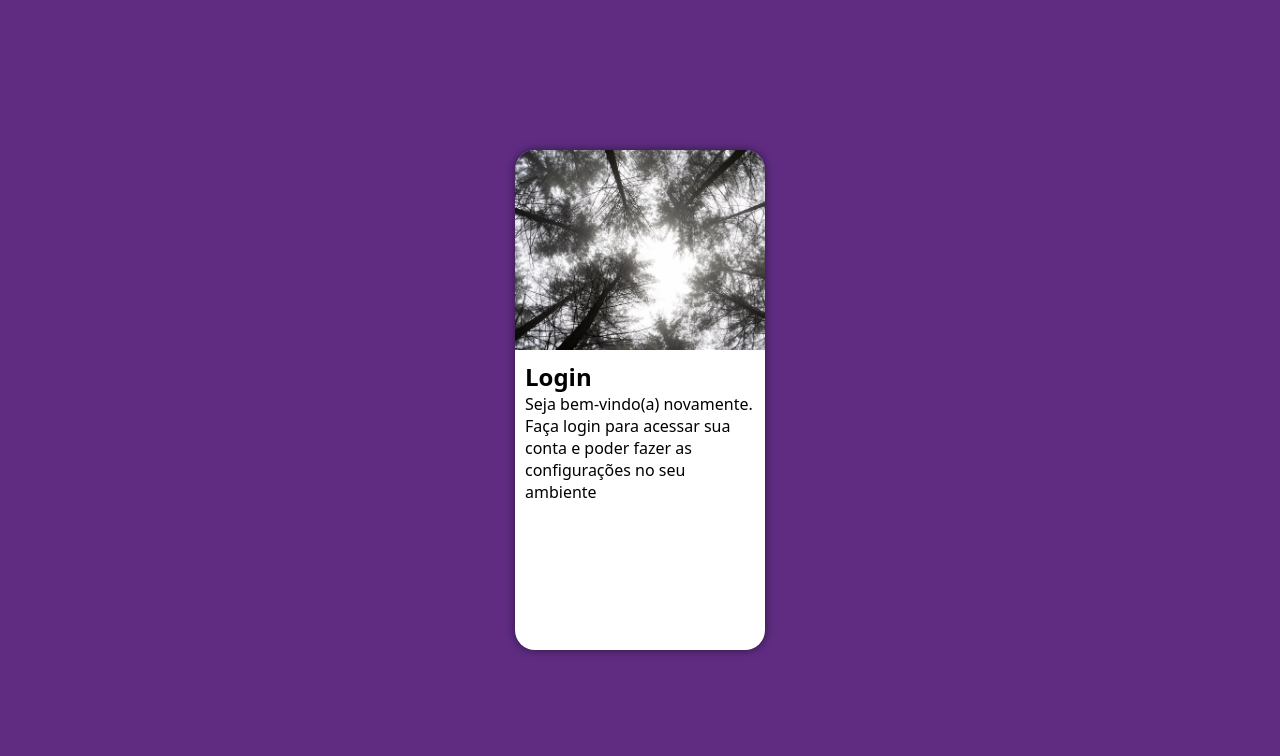
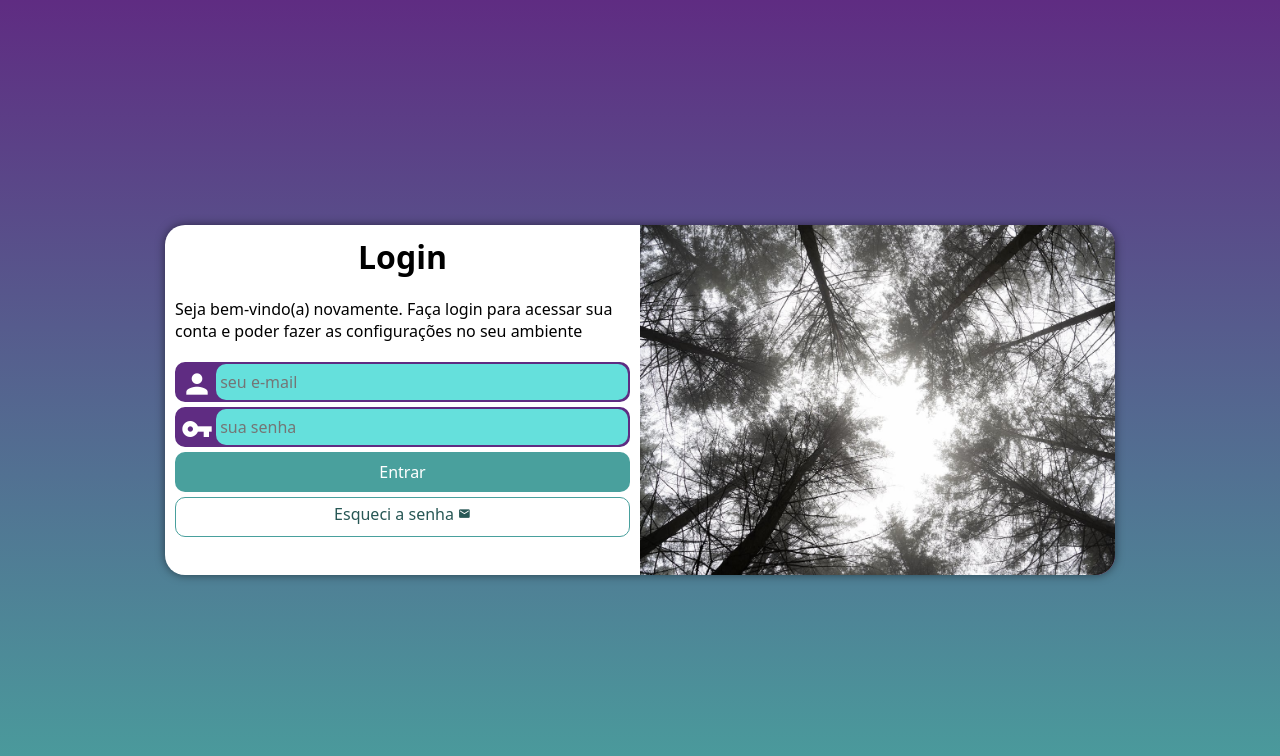
Before and after one commit to MoisesUilian/projeto-login, a plain HTML site: page index.html in a window 1280 px wide. Drawn offline with Linux system fonts and the light colour scheme.

Commit message:
projeto-login finalizado

```diff
--- /dev/null
+++ b/estilos/media-query.css
@@ -0,0 +1,69 @@
+@charset "UTF-8";
+
+@media screen and (min-width: 768px) and (max-width: 992px) {
+/* TABLETS */
+
+    body {
+        background-image: linear-gradient(to top, #49a09d, #5f2c82);
+    }
+
+    section#login {
+        width: 80vw;
+        height: 300px;
+        /* height: 500px; testando menu de celulca ocupando a tela completa */
+    }
+
+    section#login > div#imagem {
+        float: left;
+        width: 30%;
+        height: 100%;
+        background-position: center center;
+    }
+
+    section#login > div#formulario {
+        float: right;
+        width: 70%;
+    }
+
+    div#formulario > p {
+        margin: 10px 0px;
+    }
+
+}
+
+
+@media screen and (min-width: 992px) {
+/* TELAS GRANDES */
+
+    body {
+        background-image: linear-gradient(to top, #49a09d, #5f2c82);
+    }
+
+    section#login {
+        width: 950px;
+        height: 350px;
+        /* height: 500px; testando menu de celulca ocupando a tela completa */
+    }
+
+    section#login > div#imagem {
+        float: right;
+        width: 50%;
+        height: 100%;
+    }
+
+    section#login > div#formulario {
+        float: left;
+        width: 50%;
+    }
+
+    div#formulario > h1 {
+        font-size: 2em;
+    }
+
+    div#formulario > p {
+        font-size: 1em;
+        margin: 20px 0px;
+    }
+
+
+}
--- a/estilos/style.css
+++ b/estilos/style.css
@@ -29,20 +29,24 @@ section#login {
     position: absolute;
     top: 50%;
     left: 50%;
-    transform: translate(-50%, -50%);
     background-color: white;
-    width: 250px;
+    width: 260px;
     height: 500px;
+    /* width: 100vw;
+    height: 100vh; testando menu de celulca ocupando a tela completa */
     border-radius: 20px;
     overflow: hidden;
     box-shadow: 0px 0px 10px rgba(0, 0, 0, 0.5);
+
+    transition:  width 0.3s ease, height 0.3s ease;
+    transform: translate(-50%, -50%);
 }
 
 section#login > div#imagem {
     display: block;
     background: #5f2c82 url(../imagens/fundo.jpg) no-repeat;
     background-size: cover;
-    /* background-position: left bottom; */
+    background-position: left bottom;
     height: 200px;
 }
 
@@ -50,3 +54,93 @@ section#login > div#formulario {
     display: block;
     padding: 10px;
 }
+
+section#login > div#formulario > h1 {
+    text-align: center;
+    margin-bottom: 10px;
+
+}
+
+div#formulario > p {
+    font-size: 0.8em;
+}
+
+form > div.campo {
+    background-color: #5f2c82;
+    border: 2px solid #5f2c82;
+    width: 100%;
+    height: 40px;
+    display: block;
+    border-radius: 10px;
+    margin: 5px 0px;
+}
+
+div.campo > label {
+    display: none;
+}
+
+div.campo > span {
+    color: white;
+    /* background-color: black; */
+    font-size: 2em;
+    width: 35px;
+    padding: 4px;
+}
+
+div.campo > input {
+    background-color: #65e0dc;
+    font-size: 1em;
+    width: calc(100% - 39.5px);
+    height: 100%;
+    border: 0;
+    border-radius: 10px;
+    padding: 4px;
+    transform: translateY(-12px);
+}
+
+div.campo > input:focus {
+    background-color: white;
+}
+
+form > input[type=submit] {
+    display: block;
+    font-size: 1em;
+    width: 100%;
+    height: 40px;
+    background-color: #49a09d;
+    color: white;
+    border: none;
+    border-radius: 10px;
+    cursor: pointer;
+}
+
+form > input[type=submit]:hover {
+    background-color: #275755;
+}
+
+form > a.botao {
+    display: block;
+    text-align: center;
+    font-size: 1em;
+    width: 100%;
+    height: 40px;
+    padding-top: 5px;
+    margin-top: 5px;
+    background-color: white;
+    color: #275755;
+    border: 1px solid #49a09d;
+    border-radius: 10px;
+    text-decoration: none;
+}
+
+form > a.botao:hover {
+    background-color: #6deeea;
+}
+
+form > a.botao > span {
+    font-size: 0.8em;
+}
+
+div#formulario > p {
+    margin: 10px 0px;
+}
--- a/index.html
+++ b/index.html
@@ -4,7 +4,10 @@
     <meta charset="UTF-8">
     <meta name="viewport" content="width=device-width, initial-scale=1.0">
     <title>Login</title>
+    <link href="https://fonts.googleapis.com/icon?family=Material+Icons"rel="stylesheet">
+    <!-- .material-icons -->
     <link rel="stylesheet" href="estilos/style.css">
+    <link rel="stylesheet" href="estilos/media-query.css">
 </head>
 <body>
     <main>
@@ -15,8 +18,24 @@
             <div id="formulario">
                 <h1>Login</h1>
                 <p>Seja bem-vindo(a) novamente. Faça login para acessar sua conta e poder fazer as configurações no seu ambiente</p>
-                <form action="login.js" method="post">
 
+                <form action="login.js" method="post" autocomplete="on">
+
+                    <div class="campo">
+                        <span class="material-icons">person</span>
+                        <input type="email" name="login" id="ilogin" placeholder="seu e-mail" required autocomplete="email" maxlength="30">
+                        <label for="ilogin">Login</label>
+                    </div>
+                    <div class="campo">
+                        <span class="material-icons">vpn_key</span>
+                        <input type="password" name="senha" id="isenha" placeholder="sua senha" required autocomplete="current-password" minlength="8" maxlength="20">
+                        <label for="isenha">Senha</label>
+                    </div>
+
+                    <input type="submit" value="Entrar">
+                    <a href="#" class="botao">
+                        Esqueci a senha <span class="material-icons">mail</span>
+                    </a>
                 </form>
             </div>
         </section>
```
